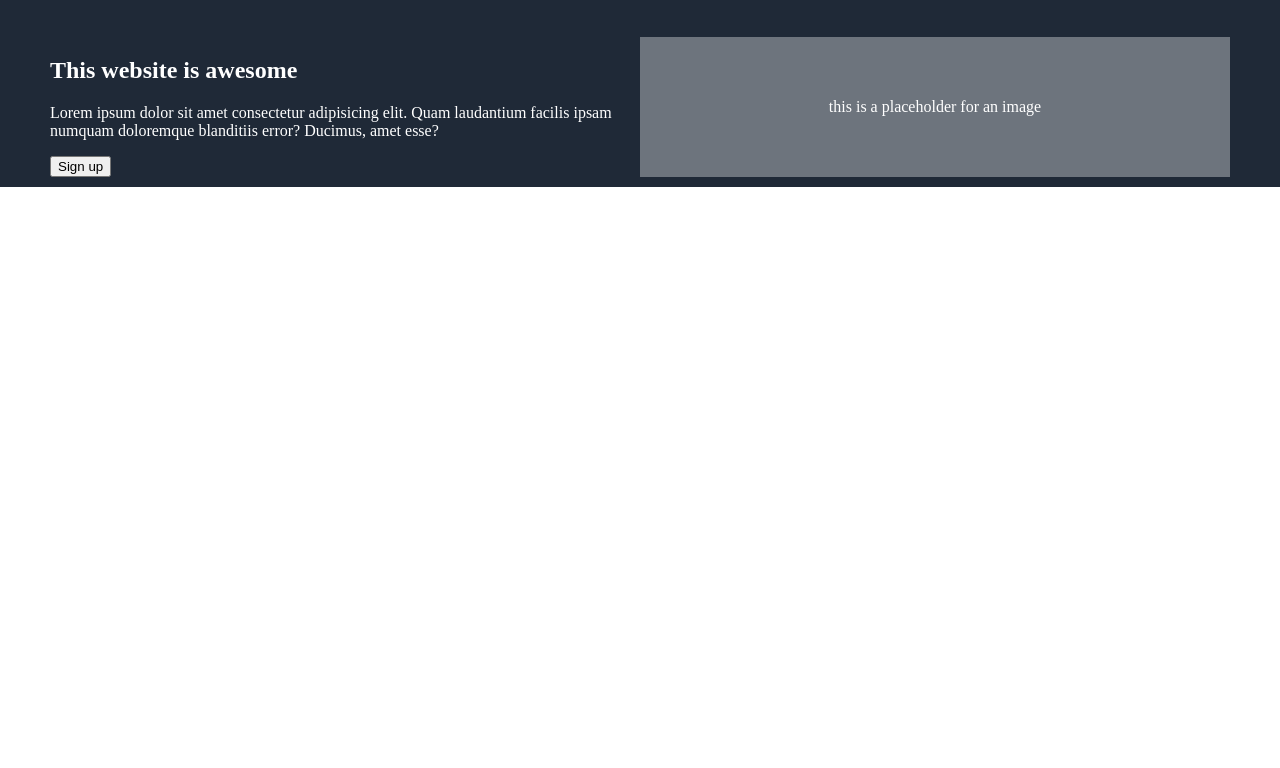
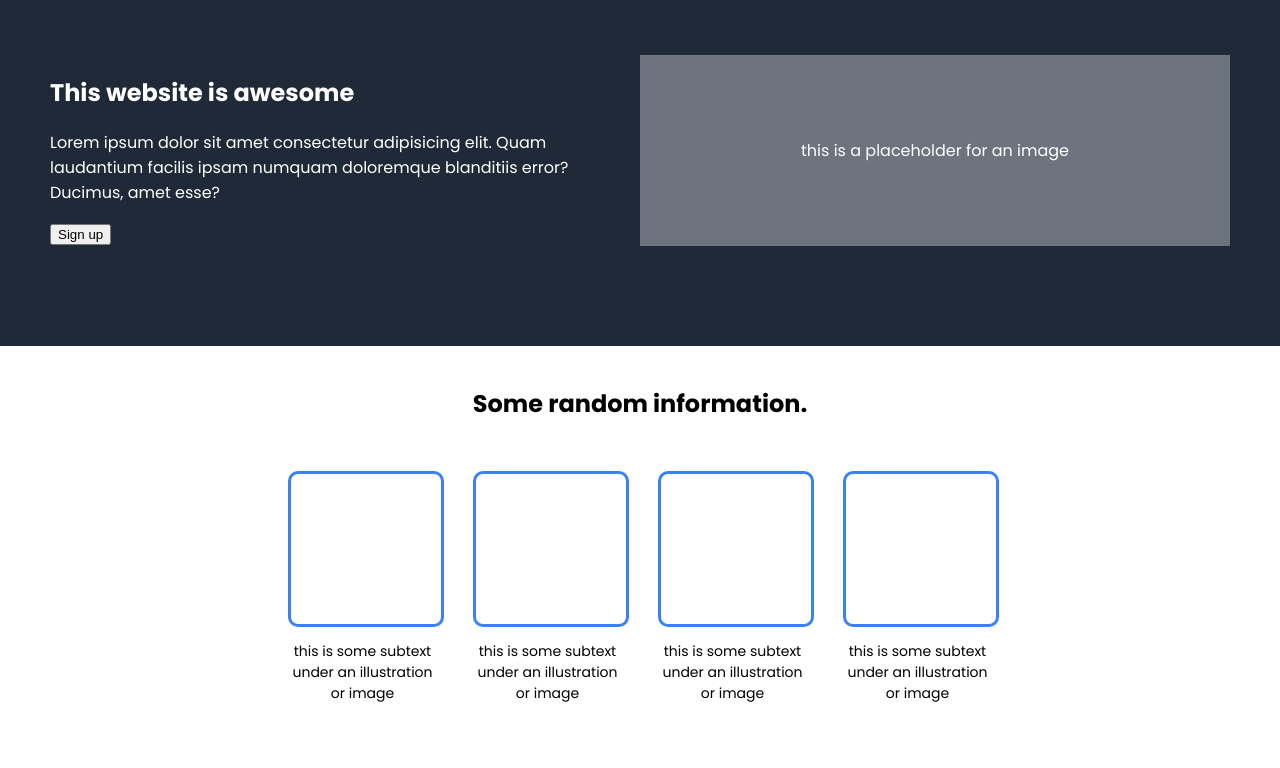
Before and after one commit to DevAro178/wdc_5, a plain HTML site: page index.html in a window 1280 px wide. Shown: the part 90-858 px from the top of the page. Before the commit the page ends 800 px from the top, so only its background shows below. Drawn offline with Linux system fonts and the light colour scheme.

Commit message:
Added the info section

```diff
--- a/index.html
+++ b/index.html
@@ -9,7 +9,7 @@
     </head>
 
     <body>
-        <section class="banner">
+        <section class="banner main p-20-50">
             <div class="header">
                 <h2>Header Logo</h2>
                 <div>
@@ -30,7 +30,27 @@
                 </div>
             </div>
         </section>
-        <section></section>
+        <section class="info main p-20-50">
+            <h2>Some random information.</h2>
+            <div>
+                <div>
+                    <div></div>
+                    <p>this is some subtext under an illustration or image</p>
+                </div>
+                <div>
+                    <div></div>
+                    <p>this is some subtext under an illustration or image</p>
+                </div>
+                <div>
+                    <div></div>
+                    <p>this is some subtext under an illustration or image</p>
+                </div>
+                <div>
+                    <div></div>
+                    <p>this is some subtext under an illustration or image</p>
+                </div>
+            </div>
+        </section>
         <section></section>
         <section></section>
         <section></section>
--- a/style.css
+++ b/style.css
@@ -1,14 +1,23 @@
+@import url('https://fonts.googleapis.com/css2?family=Poppins:ital,wght@0,100;0,200;0,300;0,400;0,500;0,600;0,700;0,800;0,900;1,100;1,200;1,300;1,400;1,500;1,600;1,700;1,800;1,900&display=swap');
+
 body{
+    font-family: "Poppins", serif;
     margin: 0;
 }
-.banner{
+
+section.banner{
     background-color: #1f2937;
-    padding: 10px 50px;
     color: white;
     display: flex;
     flex-direction: column;
     gap: 50px;
+    padding-bottom: 100px;
 }
+
+.p-20-50{
+    padding: 20px 50px 50px 50px;
+}
+
 
 .banner .header{
     display: flex;
@@ -36,3 +45,50 @@ body{
     align-items: center;
     justify-content: center;
 }
+
+.info h2{
+    text-align: center;
+}
+
+.info > div{
+    margin-top: 50px;
+    display: flex;
+    justify-content: center;
+    gap: 35px;
+}
+
+.info > div > div{
+    width: 150px;
+    display: flex;
+    flex-direction: column;
+    justify-content: center;
+}
+
+.info > div > div > div{
+    height: 150px;
+    width: 100%;
+    border: 3px solid #3882F6;
+    border-radius: 10px;
+}
+
+.info > div > div > p{
+    font-size: 14px;
+    text-align: center;
+}
+
+/* .body{
+    display: block;
+    background-color:yellow;
+}
+
+.topbody{
+    border: 2px solid red;
+    display: flex;
+    justify-content: center;
+    align-items: center;
+}
+.fourheadings{
+    border: 2px solid blue;
+    display:flex;
+    justify-content: center;
+} */
```
